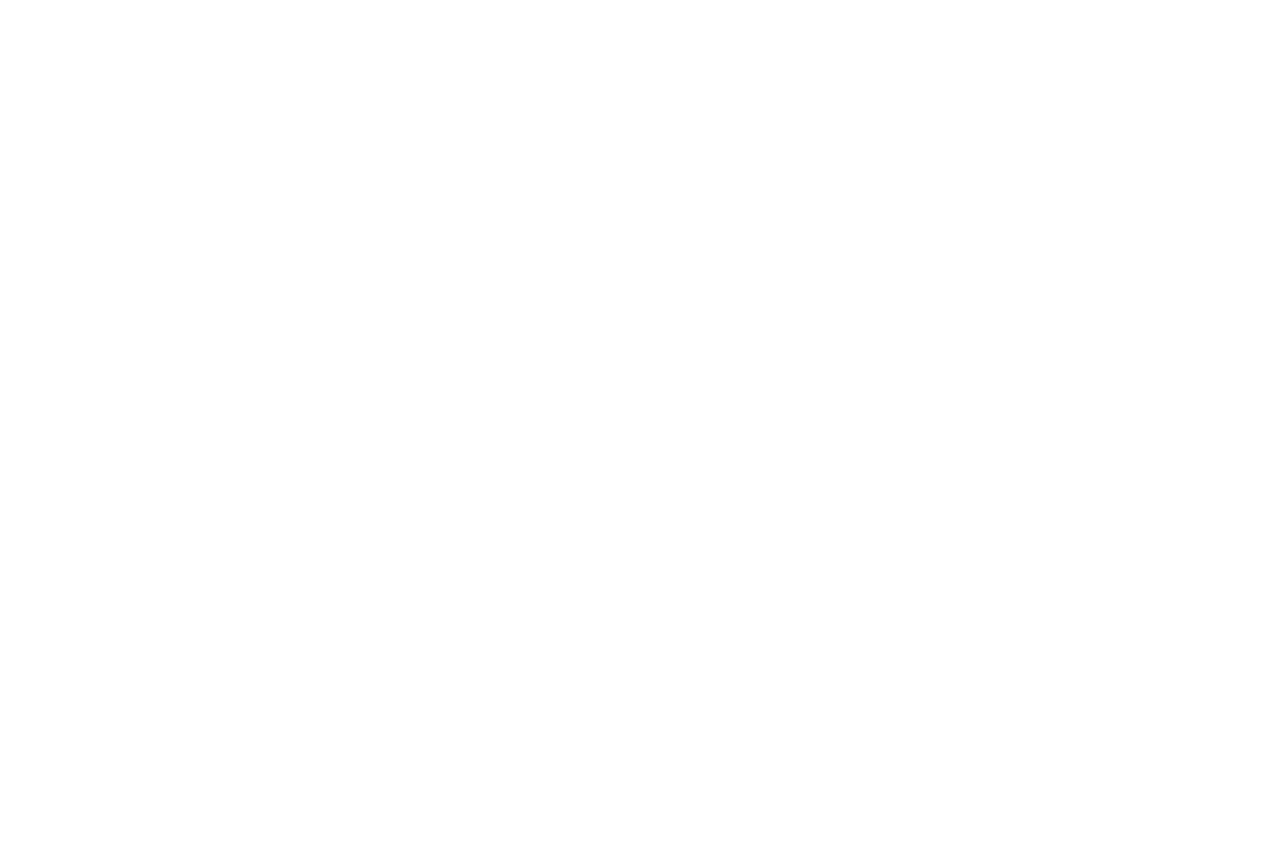
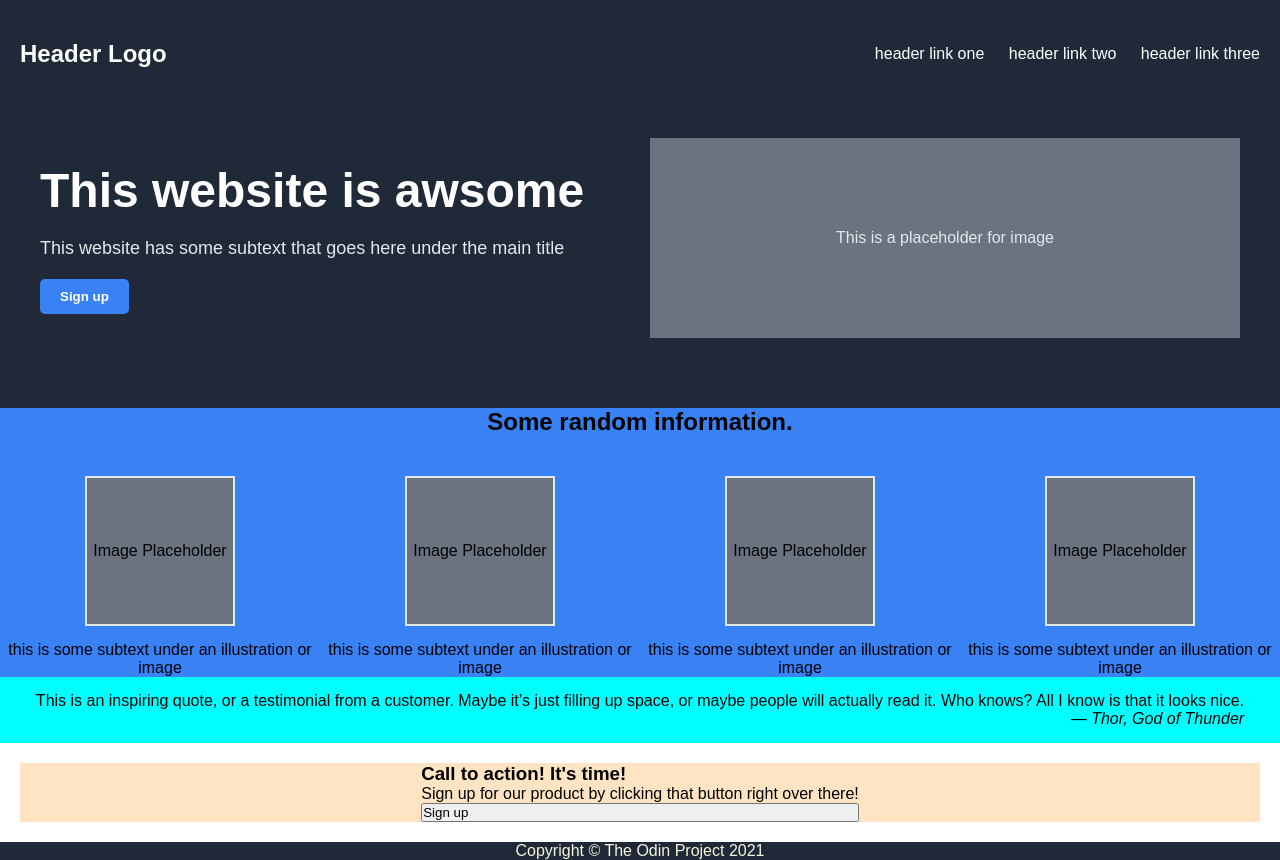
Before and after one commit to BoimounHaokip/Odin-LandingPage, a plain HTML site: page index.html in a window 1280 px wide. Before the commit the page ends 800 px from the top, so only its background shows below. Drawn offline with Linux system fonts and the light colour scheme.

Commit message:
Done, the header with ai
So much yet to done, still improving,

```diff
--- a/index.html
+++ b/index.html
@@ -4,9 +4,70 @@
     <meta charset="UTF-8">
     <meta name="viewport" content="width=device-width, initial-scale=1.0">
     <title>Odin Landing Page</title>
-    <link rel="stylesheet" href="../Odin-LandingPage/index.html">
+    <link rel="stylesheet" href="../Odin-LandingPage/styles.css">
 </head>
 <body>
+    <div class="container">
+        <section class="hero">
+            <header>
+                <div class="logo">Header Logo</div>
+                <nav>
+                    <a href="#">header link one</a>
+                    <a href="#">header link two</a>
+                    <a href="#">header link three</a>
+                </nav>
+            </header>
+            <div class="hero-content">
+                <div class="hero-text">
+                    <h1>This website is awsome</h1>
+                    <p>This website has some subtext that goes here under the main title</p>
+                    <button>Sign up</button>
+                </div>
+                <div class="hero-image"> This is a placeholder for image</div>
+            </div>
+        </section>
 
+        <section class="info">
+            <h2>Some random information.</h2>
+            <div class="info-cards">
+                <div class="card">
+                    <div class="image-placeholder">Image Placeholder</div>
+                    <p>this is some subtext under an illustration or image</p>
+                </div>
+                <div class="card">
+                    <div class="image-placeholder">Image Placeholder</div>
+                    <p>this is some subtext under an illustration or image</p>
+                </div>
+                <div class="card">
+                    <div class="image-placeholder">Image Placeholder</div>
+                    <p>this is some subtext under an illustration or image</p>
+                </div>
+                <div class="card">
+                    <div class="image-placeholder">Image Placeholder</div>
+                    <p>this is some subtext under an illustration or image</p>
+                </div>
+            </div>
+        </section>
+
+        <section class="quote">
+            <blockquote>
+                <p>This is an inspiring quote, or a testimonial from a customer. Maybe it’s just filling up space, or maybe people will
+                actually read it. Who knows? All I know is that it looks nice.</p>
+                <cite>— Thor, God of Thunder</cite></p>
+            </blockquote>
+        </section>
+
+        <section class="cta">
+            <div class="cta-content">
+                <h3>Call to action! It's time!</h3>
+                <p>Sign up for our product by clicking that button right over there!</p>
+                <button>Sign up</button>
+            </div>
+        </section>
+
+        <footer>
+            <p>Copyright © The Odin Project 2021</p>
+        </footer>
+    </div>
 </body>
 </html>
--- a/styles.css
+++ b/styles.css
@@ -0,0 +1,172 @@
+* {
+    margin: 0;
+    padding: 0;
+    box-sizing: border-box;
+}
+
+body {
+    font-family: Arial, Helvetica, sans-serif;
+}
+
+.container {
+    min-height: 100vh;
+    display: flex;
+    flex-direction: column;
+}
+
+.hero {
+    background-color: #1f2937;
+    color: white;
+    padding: 20px;
+    display: flex;
+    flex-direction: column;
+    align-items: center;
+}
+
+header {
+    width: 100%;
+    display: flex;
+    justify-content: space-between;
+    align-items: center;
+    padding: 20px 0;
+}
+
+.logo {
+    font-size: 24px;
+    font-weight: bold;
+}
+
+nav a {
+    color: white;
+    text-decoration: none;
+    margin-left: 20px;
+}
+
+.hero-content {
+    display: flex;
+    justify-content: space-between;
+    align-items: center;
+    gap: 20px;
+    padding: 50px 0;
+    max-width: 1200px;
+    width: 100%;
+}
+
+.hero-text {
+    flex: 1;
+}
+
+.hero-text h1 {
+    font-size: 48px;
+    font-weight: bold;
+    margin-bottom: 20px;
+}
+
+.hero-text p {
+    font-size: 18px;
+    color: #e5e7eb;
+    margin-bottom: 20px;
+}
+
+.hero-text button {
+    background-color: #3882f6;
+    color: white;
+    border: none;
+    padding: 10px 20px;
+    border-radius: 5px;
+    cursor: pointer;
+    font-weight: bold;
+}
+
+.hero-image {
+    background-color: #6b7280;
+    flex: 1;
+    height: 200px;
+    display: flex;
+    align-items: center;
+    justify-content: center;
+    color: #e5e7eb;
+}
+
+.info {
+    display: flex;
+    flex-direction: column;
+    justify-content: center;
+    align-items: center;
+    /* to be deleted */
+    background-color: #3882f6;
+    flex: 1;
+}
+
+.info h2 {
+    display: flex;
+}
+
+.info-cards {
+    display: flex;
+}
+
+.image-placeholder {
+    display: flex;
+    height: 150px;
+    width: 150px;
+    background-color: #6b7280;
+    align-items: center;
+    justify-content: center;
+    border: #e5e7eb solid 2px;
+    margin-bottom: 15px;
+}
+
+.card {
+display: flex;
+flex-direction: column;
+justify-content: center;
+align-items: center;
+text-align: center;
+padding-top: 40px;
+}
+
+.quote {
+    background-color: aqua;
+    display: flex;
+    flex: 1;
+    justify-content: center;
+    align-items: center;
+    padding: 15px;
+}
+
+blockquote {
+    display: flex;
+    flex-direction: column;
+}
+
+cite {
+    display: flex;
+    justify-content: flex-end;
+}
+
+.cta {
+    background-color: bisque;
+    margin: 20px;
+    display: flex;
+    justify-content: center;
+    align-items: center;
+}
+
+.cta-content {
+    display: flex;
+    flex-direction: column;
+}
+
+.cta-content button {
+    display: flex;
+}
+
+footer {
+    background-color: #1f2937;
+    color: beige;
+    display: flex;
+    justify-content: center;
+    align-items: center;
+    flex: 1;
+}
```
